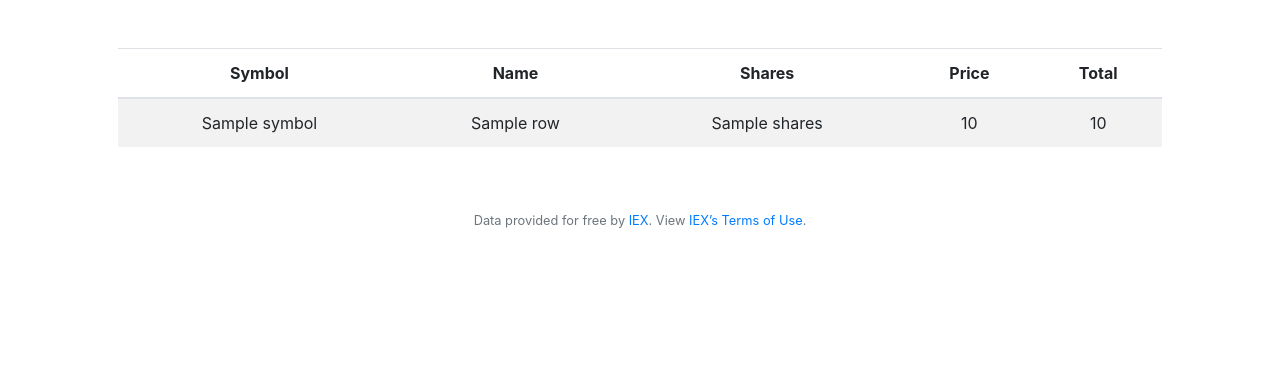
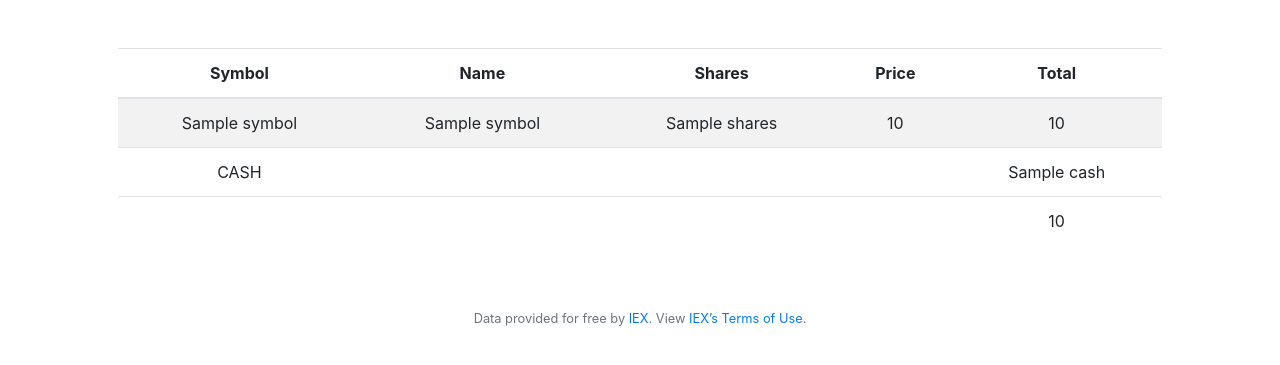
Before and after one commit to avidadearthur/finance, a Flask app: template finance/templates/index.html in a window 1280 px wide. Shown: the part 76-441 px from the top of the page. Run offline with Flask 2, Linux system fonts and the light colour scheme; the template is opened without the code that fills it: most values are stand-ins (such as "Sample title", 1, 10 or a date in 2020); some libraries are stand-ins or nearby versions.

Commit message:
Update index.html to display correct portfolio data

```diff
--- a/finance/templates/index.html
+++ b/finance/templates/index.html
@@ -17,15 +17,26 @@
       </tr>
     </thead>
     <tbody>
-        {% for row in rows %}
-        <tr>
-            <td>{{ row['symbol'] }}</td>
-            <td>{{ row['name'] }}</td>
-            <td>{{ row['shares'] }}</td>
-            <td>{{ row['price'] }}</td>
-            <td>{{ row['total'] }}</td>
-        </tr>
-        {% endfor %}
+      {% for symbol_data in stocks_data %}
+      <tr>
+        <td>{{ symbol_data['symbol'] }}</td>
+        <td>{{ symbol_data['name'] }}</td>
+        <td>{{ symbol_data['shares'] }}</td>
+        <td>{{ symbol_data['price'] }}</td>
+        <td>{{ symbol_data['total'] }}</td>
+      </tr>
+      {% endfor %}
+      <tr>
+        <td>CASH</td>
+        <td colspan="3"></td>
+        <td>{{ cash }}</td>
+      </tr>
     </tbody>
+    <tfoot>
+      <tr>
+        <td colspan="4"></td>
+        <td>{{ sum }}</td>
+      </tr>
+    </tfoot>
 </table>
 {% endblock %}
```
